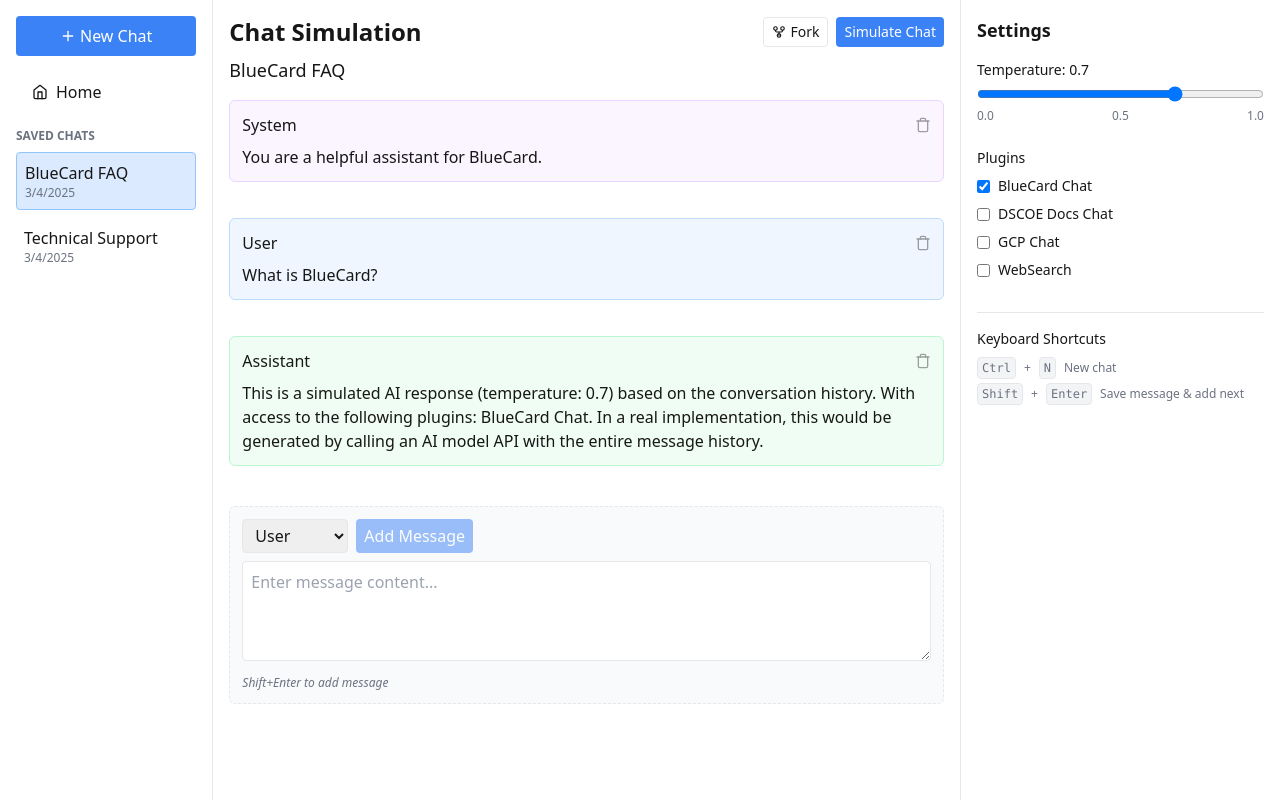
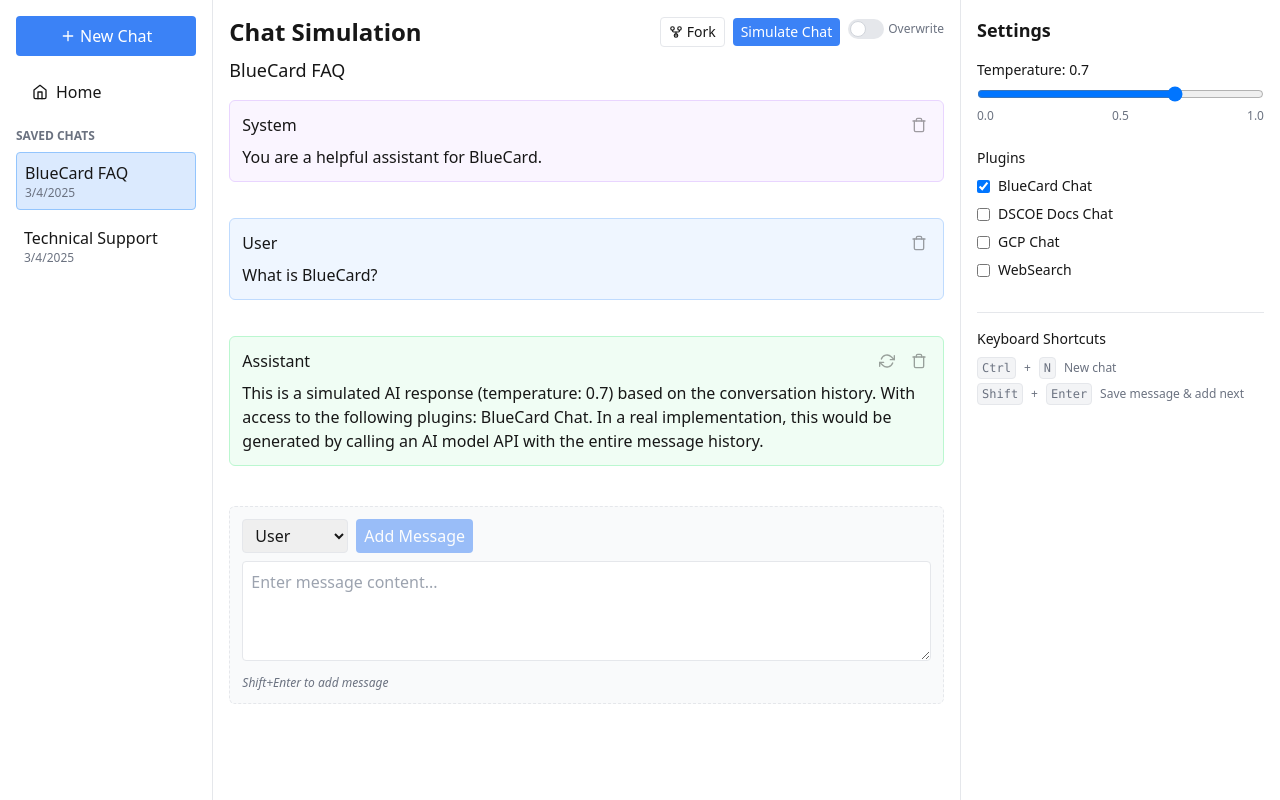
Before and after one commit to phyde19/rag-console, a Next.js app: page /123e4567-e89b-12d3-a456-426614174000 in a window 1280 px wide. Both pictures are taken after a click on the button "Simulate Chat". Built offline with nearby package versions, Linux system fonts and the light colour scheme.

Commit message:
progress

```diff
--- a/app/components/ChatInterface.tsx
+++ b/app/components/ChatInterface.tsx
@@ -214,7 +214,26 @@
     createChat();
   }, [createChat]);
 
-  const handleSimulate = useCallback(async () => {
+  // Helper function to get simulated response
+  const getSimulatedResponse = useCallback((config: { temperature: number, selectedPlugins: string[] }) => {
+    let pluginsDescription = '';
+    if (config.selectedPlugins.length > 0) {
+      const pluginNames = config.selectedPlugins.map(id => {
+        // Find the plugin name by ID
+        return companyPlugins.find(p => p.id === id)?.name || id;
+      });
+      pluginsDescription = `With access to the following plugins: ${pluginNames.join(', ')}.`;
+    } else {
+      pluginsDescription = 'Without access to any plugins.';
+    }
+
+    return `This is a simulated AI response (temperature: ${config.temperature}) based on the conversation history. ` +
+      `${pluginsDescription} ` +
+      `In a real implementation, this would be generated by calling an AI model API with the entire message history.`;
+  }, []);
+
+  // Handle re-simulation of a specific message
+  const handleResimulate = useCallback((index: number) => {
     // Make sure there's at least one user message to respond to
     const hasUserMessage = draftMessages.some(msg => msg.role === 'user');
     if (!hasUserMessage) {
@@ -228,14 +247,11 @@
     const tempId = Date.now().toString();
     setLoadingMessageId(tempId);
 
-    // Add a placeholder message immediately
-    handleAddMessage('assistant', '', false);
-
-    // Update the last message to have the loading ID
+    // Update the message at the specified index to have the loading ID
     setDraftMessages(prevMessages => {
       const updated = [...prevMessages];
-      updated[updated.length - 1] = {
-        ...updated[updated.length - 1],
+      updated[index] = {
+        ...updated[index],
         id: tempId
       };
       return updated;
@@ -249,25 +265,110 @@
       };
 
       // Simulated response for demo purposes
-      // In a real app, you would call your backend API with messages and config
       setTimeout(() => {
-        let pluginsDescription = '';
-        if (config.selectedPlugins.length > 0) {
-          const pluginNames = config.selectedPlugins.map(id => {
-            // Find the plugin name by ID
-            return companyPlugins.find(p => p.id === id)?.name || id;
-          });
-          pluginsDescription = `With access to the following plugins: ${pluginNames.join(', ')}.`;
-        } else {
-          pluginsDescription = 'Without access to any plugins.';
-        }
-
-        const simulatedResponse =
-          `This is a simulated AI response (temperature: ${config.temperature}) based on the conversation history. ` +
-          `${pluginsDescription} ` +
-          `In a real implementation, this would be generated by calling an AI model API with the entire message history.`;
+        const simulatedResponse = getSimulatedResponse(config);
 
         // Replace the placeholder with the actual response
+        setDraftMessages(prevMessages => {
+          const updatedMessages = prevMessages.map((msg, i) =>
+            i === index
+              ? { ...msg, content: simulatedResponse, id: undefined }
+              : msg
+          );
+
+          // Save changes explicitly
+          saveChanges(updatedMessages);
+
+          return updatedMessages;
+        });
+
+        setLoadingMessageId(null);
+        setIsSimulating(false);
+      }, 1500);
+    } catch (error) {
+      console.error('Error simulating chat:', error);
+
+      // Restore the original message
+      setDraftMessages(prevMessages => {
+        return prevMessages.map((msg, i) =>
+          i === index && msg.id === tempId
+            ? { ...msg, id: undefined }
+            : msg
+        );
+      });
+
+      setLoadingMessageId(null);
+      setIsSimulating(false);
+    }
+  }, [draftMessages, initialChat, saveChanges, getSimulatedResponse]);
+
+  // Track whether to allow overwriting without confirmation
+  const [allowOverwrite, setAllowOverwrite] = useState(false);
+
+  // Main simulation function
+  const handleSimulate = useCallback(async () => {
+    // Make sure there's at least one user message to respond to
+    const hasUserMessage = draftMessages.some(msg => msg.role === 'user');
+    if (!hasUserMessage) {
+      alert('Please add at least one user message before simulating.');
+      return;
+    }
+
+    // Check if the last message is an assistant message
+    const lastMessageIndex = draftMessages.length - 1;
+    const lastMessage = draftMessages[lastMessageIndex];
+
+    if (lastMessage && lastMessage.role === 'assistant' && lastMessage.content.trim()) {
+      // If last message is assistant and has content, confirm overwrite (unless allowOverwrite is true)
+      if (!allowOverwrite && !confirm('Replace the last assistant message with a new simulation?')) {
+        return;
+      }
+
+      // Re-simulate the last message
+      handleResimulate(lastMessageIndex);
+      return;
+    }
+
+    setIsSimulating(true);
+
+    // Generate a unique ID for the loading message
+    const tempId = Date.now().toString();
+    setLoadingMessageId(tempId);
+
+    // If last message is already assistant but empty, use it; otherwise add new one
+    if (lastMessage && lastMessage.role === 'assistant' && !lastMessage.content.trim()) {
+      // Use existing empty assistant message
+      setDraftMessages(prevMessages => {
+        const updated = [...prevMessages];
+        updated[lastMessageIndex] = {
+          ...updated[lastMessageIndex],
+          id: tempId
+        };
+        return updated;
+      });
+    } else {
+      // Add a new assistant message
+      const newMessage: ChatMessage = {
+        role: 'assistant',
+        content: '',
+        id: tempId
+      };
+
+      setDraftMessages(prevMessages => [...prevMessages, newMessage]);
+    }
+
+    try {
+      // Get configuration from initialChat or use defaults
+      const config = initialChat?.config ?? {
+        temperature: 0.7,
+        selectedPlugins: []
+      };
+
+      // Simulated response for demo purposes
+      setTimeout(() => {
+        const simulatedResponse = getSimulatedResponse(config);
+
+        // Find the message with the loading ID and replace it
         setDraftMessages(prevMessages => {
           const updatedMessages = prevMessages.map(msg =>
             msg.id === tempId
@@ -298,7 +399,7 @@
       setLoadingMessageId(null);
       setIsSimulating(false);
     }
-  }, [draftMessages, initialChat, isWelcome, handleAddMessage, saveChanges, createNewChatFromMessages]);
+  }, [draftMessages, initialChat, isWelcome, saveChanges, createNewChatFromMessages, handleResimulate, getSimulatedResponse, allowOverwrite]);
 
   // Chat name handling
   const handleUpdateChatName = useCallback((chatId: string, newName: string) => {
@@ -324,7 +425,7 @@
       <div className="mb-4">
         <div className="flex justify-between items-center mb-2">
           <h1 className="text-2xl font-bold">Chat Simulation</h1>
-          <div className="flex gap-2">
+          <div className="flex gap-2 items-center">
             {!isWelcome && (
               <button
                 onClick={handleForkChat}
@@ -348,6 +449,25 @@
                 'Simulate Chat'
               )}
             </button>
+
+            {/* Allow Overwrite Toggle with Simple Tooltip */}
+            <div className="relative group">
+              <label className="inline-flex items-center cursor-pointer">
+                <input
+                  type="checkbox"
+                  checked={allowOverwrite}
+                  onChange={() => setAllowOverwrite(prev => !prev)}
+                  className="sr-only peer"
+                />
+                <div className={`relative w-9 h-5 ${allowOverwrite ? 'bg-green-500' : 'bg-gray-200'} peer-focus:outline-none rounded-full peer-checked:after:translate-x-full rtl:peer-checked:after:-translate-x-full peer-checked:after:border-white after:content-[''] after:absolute after:top-[2px] after:start-[2px] after:bg-white after:border-gray-300 after:border after:rounded-full after:h-4 after:w-4 after:transition-all`}></div>
+                <span className="ml-1 text-xs text-gray-500">Overwrite</span>
+              </label>
+
+              {/* Tooltip positioned to the bottom-left to avoid settings panel */}
+              <div className="absolute bottom-[-100px] left-[-100px] mb-2 w-48 invisible group-hover:visible opacity-0 group-hover:opacity-100 transition-opacity duration-200 bg-gray-900 text-white text-xs rounded py-1 px-2 pointer-events-none z-[100] shadow-lg">
+                When enabled, allows overwriting the most recent assistant message without requesting confirmation.
+              </div>
+            </div>
           </div>
         </div>
 
@@ -429,6 +549,7 @@
                 index={index}
                 onUpdate={handleUpdateMessage}
                 onDelete={handleDeleteMessage}
+                onResimulate={message.role === 'assistant' ? handleResimulate : undefined}
                 isEditingOverride={editingIndex === index}
               />
             )}
--- a/app/components/Message.tsx
+++ b/app/components/Message.tsx
@@ -10,10 +10,11 @@
   index: number;
   onUpdate: (index: number, content: string) => void;
   onDelete: (index: number) => void;
+  onResimulate?: (index: number) => void; // New function for re-simulating
   isEditingOverride?: boolean;
 }
 
-export function Message({ role, content, index, onUpdate, onDelete, isEditingOverride }: MessageProps) {
+export function Message({ role, content, index, onUpdate, onDelete, onResimulate, isEditingOverride }: MessageProps) {
   const [isEditing, setIsEditing] = useState(isEditingOverride || false);
   const [editedContent, setEditedContent] = useState(content);
 
@@ -108,17 +109,33 @@
     >
       <div className="flex justify-between items-center mb-2">
         <div className="font-medium">{roleLabels[role]}</div>
+        <div className="flex gap-3"> {/* Increased gap for better separation */}
+          {/* Only show refresh button for assistant messages and when onResimulate is provided */}
+          {role === 'assistant' && onResimulate && (
+            <button
+              onClick={(e) => {
+                e.stopPropagation();
+                onResimulate(index);
+              }}
+              className="opacity-40 hover:opacity-100 transition-opacity" /* Added padding for larger hit area */
+              aria-label="Re-simulate response"
+              title="Re-simulate response"
+            >
+              <RefreshIcon />
+            </button>
+          )}
           <button
             onClick={(e) => {
               e.stopPropagation();
               onDelete(index);
             }}
-          className="opacity-40 hover:opacity-100 transition-opacity"
+            className="opacity-40 hover:opacity-100 transition-opacity p-1" /* Added padding for larger hit area */
             aria-label="Delete message"
             title="Delete message"
           >
             <TrashIcon />
           </button>
+        </div>
       </div>
 
       {isEditing ? (
@@ -181,3 +198,24 @@
     </svg>
   );
 }
+
+function RefreshIcon() {
+  return (
+    <svg
+      xmlns="http://www.w3.org/2000/svg"
+      width="16"
+      height="16"
+      viewBox="0 0 24 24"
+      fill="none"
+      stroke="currentColor"
+      strokeWidth="2"
+      strokeLinecap="round"
+      strokeLinejoin="round"
+    >
+      <path d="M23 4v6h-6"></path>
+      <path d="M1 20v-6h6"></path>
+      <path d="M3.51 9a9 9 0 0 1 14.85-3.36L23 10"></path>
+      <path d="M20.49 15a9 9 0 0 1-14.85 3.36L1 14"></path>
+    </svg>
+  );
+}
```
Lines whose indentation alone changed are shown as unchanged.
